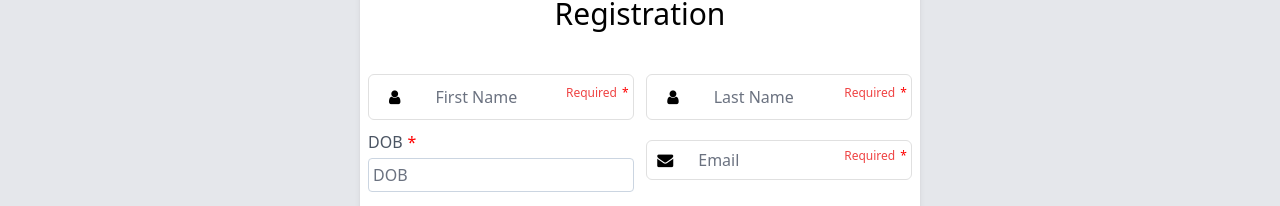
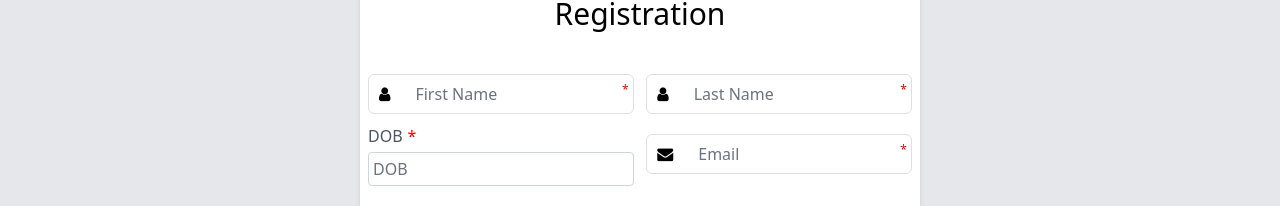
Before and after one commit to gwhoami/gwhoami, a React (Create React App) app in the folder react-gwhoami/: page /home/signin in a window 1280 px wide. Shown: the part 154-360 px from the top of the page. Built offline with nearby package versions, Linux system fonts and the light colour scheme; no server answers.

Commit message:
New change
Kala

```diff
--- a/react-gwhoami/src/component/forms/index.js
+++ b/react-gwhoami/src/component/forms/index.js
@@ -37,7 +37,7 @@ export const InputEmail = React.memo(({ styleClass, formKey, formRef, uiRefresh,
 
         <div className={`${styleClass}${isNotValid() ? ' mark-err' : ''}`}>
             <input type="text" required={!!required} className={`w-full p-0 rounded${inValidBorder()}`} placeholder={placeholder} value={formRef.current[formKey]} onChange={e => setFormVal(e)} readOnly={readonly} disabled={disabled} />
-            {isNotValid() && <div className='flex justify-start items-center text-red-400 text-xs mt-1'>{errorNum() === 1 ? required : 'Invalid email address'}</div>}
+            {isNotValid() && <div className='flex justify-start items-left text-red-400 text-xs mt-1'>{errorNum() === 1 ? required : 'Invalid email address'}</div>}
             &nbsp;<label className={`text-red-500  text-xs mb-0${required ? ' required' : ''}`}>{label}</label>&nbsp;
 
         </div>
--- a/react-gwhoami/src/container/register.js
+++ b/react-gwhoami/src/container/register.js
@@ -80,18 +80,18 @@ const RegisterUser = React.memo(() => {
                                     <div class="w-1/2 ... ">
                                         <div class="row   border border-slate-300 hover:border-red-800 ...">
                                             <div class="icon">
-                                                <i class="fa fa-user icon"></i>
+                                                <i class="fa fa-user"></i>
                                             </div>
-                                            <InputText styleClass="flex flex-row mb-0 " formKey="fname" formRef={regRef} uiRefresh={ui} label="Required" placeholder="First Name" required="First Name is required" />
+                                            <InputText styleClass="flex flex-row mb-0 " formKey="fname" formRef={regRef} uiRefresh={ui} label="" placeholder="First Name" required="First Name is required" />
 
                                         </div>
                                     </div>&nbsp;&nbsp;&nbsp;
                                     <div class="w-1/2 ... ">
                                         <div class="row   border border-slate-300 hover:border-red-800 ...">
                                             <div class="icon">
-                                                <i class="fa fa-user icon"></i>
+                                                <i class="fa fa-user"></i>
                                             </div>
-                                            <InputText styleClass="flex flex-row mb-0" formKey="Lname" formRef={regRef} uiRefresh={ui} label="Required" placeholder="Last Name" required="Last Name is required" />
+                                            <InputText styleClass="flex flex-row mb-0" formKey="Lname" formRef={regRef} uiRefresh={ui} label="" placeholder="Last Name" required="Last Name is required" />
                                         </div>
                                     </div>
                                 </div>
@@ -106,7 +106,7 @@ const RegisterUser = React.memo(() => {
                                             <div class="icon">
                                                 <i class="fa fa-envelope"></i>
                                             </div>
-                                            <InputEmail styleClass="flex flex-row mb-0" formKey="username" formRef={regRef} uiRefresh={ui} label="Required" placeholder="Email" required="Email is required" />
+                                            <InputEmail styleClass="flex flex-row mb-0" formKey="username" formRef={regRef} uiRefresh={ui} label="" placeholder="Email" required="Email is required" />
 
                                         </div>
                                     </div>
```
